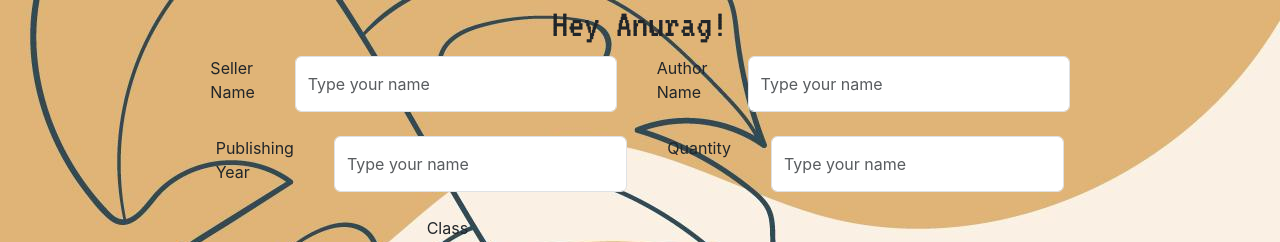
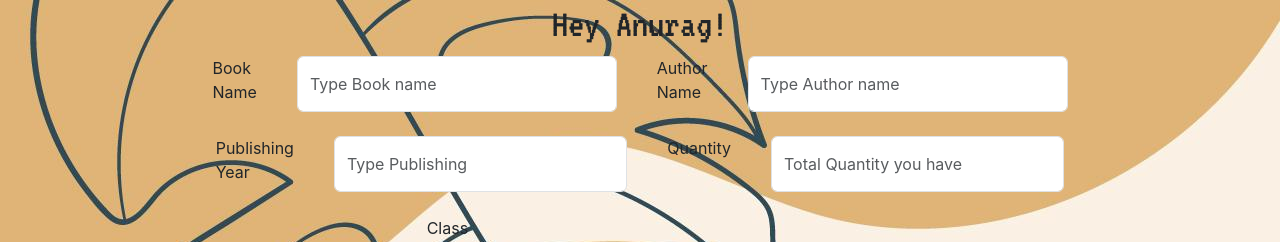
Before and after one commit to Axxi3/Book-Exchange-System, a React (Create React App) app in the folder FrontEnd/: page /addproduct in a window 1280 px wide. Shown: the top 242 px of the page. Built offline with nearby package versions, Linux system fonts and the light colour scheme.

Commit message:
changes in product add section

```diff
--- a/FrontEnd/src/Screen/Addproduct.js
+++ b/FrontEnd/src/Screen/Addproduct.js
@@ -1,5 +1,6 @@
 import React, {useCallback, useEffect, useState} from 'react'
 import {  decodeToken } from "react-jwt";
+import Loader from '../components/Loader';
 export default function Addproduct() {
   const[auth,setauth]=useState("")
   const [imageStack, setImageStack] = useState([]);   // Initialize an empty stack for storing base64 images
@@ -10,6 +11,7 @@ export default function Addproduct() {
     name:"" ,
     class:""
   })
+  const [load,setload]=useState(false)
   const changeValue=(event)=> {
     setcredentials({...credentials,[event.target.name]:event.target.value})
     console.log({...credentials,[event.target.name]:event.target.value})
@@ -71,6 +73,7 @@ console.log(imageStack)
   };
 
   const submitHogaya=async ()=>{
+    setload(true)
     console.log("proccess Started")
     const respo=await fetch("http://localhost:5000/postBooks",{
       method:"POST",
@@ -81,7 +84,11 @@ console.log(imageStack)
         Ownerid:auth,
         CategoryName:credentials.class,
         BooksImages:imageStack,
-        coverPic:imageStack[0]
+        coverPic:imageStack[0],
+        Author:credentials.Author,
+        quantity:credentials.quantity,
+        Publish_year:credentials.Publish_year ,
+        name:credentials.name
       })
     })
     console.log("proccess Started 2")
@@ -90,25 +97,38 @@ console.log(imageStack)
     console.log(res)
     if(res.success){
       setImageStack([])
+
+      setload(false)
     }
   }
 
 
   return (
-    <form className='product-Adder'>
+
+<>
+
+
+      {
+      load===true ? <div className="images" id='book'>
+      <Loader/>
+      </div> : null
+      }
+
+    {
+      load === false ?  <form className='product-Adder'>
       <h1>Hey Anurag!</h1>
       <div className="mb-4 namer">
- <label htmlFor="formGroupExampleInput" className="form-label">Seller Name</label>
- <input type="text" className="form-control" id="formGroupExampleInput" placeholder="Type your name" name='name' value={credentials.name} onChange={changeValue}/>
+ <label htmlFor="formGroupExampleInput" className="form-label">Book Name</label>
+ <input type="text" className="form-control" id="formGroupExampleInput" placeholder="Type Book name" name='name' value={credentials.name} onChange={changeValue}/>
  <label htmlFor="formGroupExampleInput" className="form-label">Author Name</label>
- <input type="text" className="form-control" id="formGroupExampleInput" placeholder="Type your name" name='Author' value={credentials.Author} onChange={changeValue}/>
+ <input type="text" className="form-control" id="formGroupExampleInput" placeholder="Type Author name" name='Author' value={credentials.Author} onChange={changeValue}/>
 </div>
 
 <div className="mb-4 namer">
 <label htmlFor="formGroupExampleInput" className="form-label">Publishing Year</label>
- <input type="Year" className="form-control" id="formGroupExampleInput" placeholder="Type your name" name='Publish_year' value={credentials.Publish_year} onChange={changeValue}/>
+ <input type="Year" className="form-control" id="formGroupExampleInput" placeholder="Type Publishing" name='Publish_year' value={credentials.Publish_year} onChange={changeValue}/>
  <label htmlFor="formGroupExampleInput" className="form-label">Quantity</label>
- <input type="Number" className="form-control" id="formGroupExampleInput" placeholder="Type your name" name='quantity' value={credentials.quantity} onChange={changeValue}/>
+ <input type="Number" className="form-control" id="formGroupExampleInput" placeholder="Total Quantity you have" name='quantity' value={credentials.quantity} onChange={changeValue}/>
 
    </div>
 
@@ -147,6 +167,8 @@ console.log(imageStack)
 
 
 
-    </form>
+    </form> : null
+    }
+   </>
   );
 }
```
Also changed, not shown: 2 other files (tests, documents, lock files or other folders).
